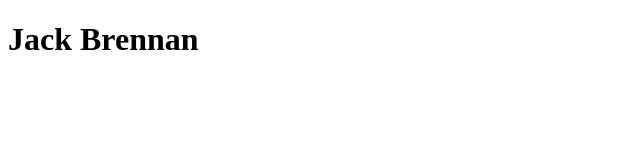
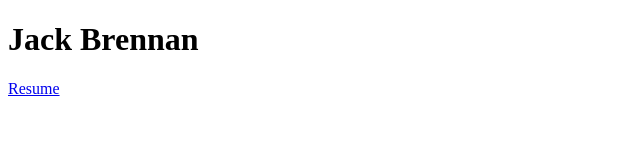
Before and after one commit to jackbrennan222/jackbrennan222.github.io, a plain HTML site: page index.html in a window 1280 px wide. Shown: the full height of the page, 0-640 px from the left. Drawn offline with Linux system fonts and the light colour scheme.

Commit message:
Added a link

```diff
--- a/index.html
+++ b/index.html
@@ -4,5 +4,6 @@
         <h1>
             Jack Brennan
         </h1>
+        <a href="resume.md">Resume</a>
     </body>
 </html>
```
Also changed, not shown: resume.md (added).
